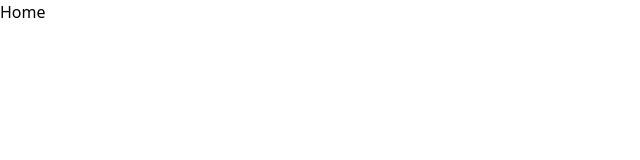
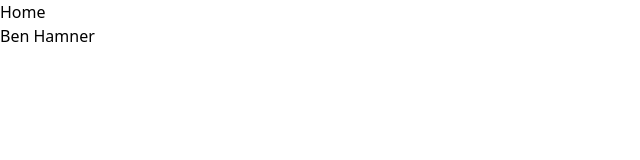
Before and after one commit to mcmullinboy15/IS5700-F2024-Lawfirm, a React (Vite) app: page /hamnerben in a window 1280 px wide. Before the commit this address had no page. Shown: the top 160 px of the page, without its empty margins (0-640 px from the left). Built offline with nearby package versions, Linux system fonts and the light colour scheme.

Commit message:
added hamnerben component

```diff
--- a/src/App.jsx
+++ b/src/App.jsx
@@ -2,6 +2,7 @@ import React from "react";
 import { BrowserRouter as Router, Route, Routes } from "react-router-dom";
 import Layout from "./components/Layout";
 import Home from "./pages/Home";
+import Hamnerben from "./portfolios/hamnerben";
 
 function App() {
   return (
@@ -9,6 +10,7 @@ function App() {
       <Router>
         <Routes>
           <Route path="/" element={<Home />} />
+          <Route path="/hamnerben" element={<Hamnerben />} />
         </Routes>
       </Router>
     </Layout>
--- /dev/null
+++ b/src/portfolios/hamnerben.jsx
@@ -0,0 +1,10 @@
+export default function Hamnerben() {
+    return (
+        <>
+        <div>
+            <h1>Ben Hamner</h1>
+        </div>
+
+        </>
+    );
+}
```
